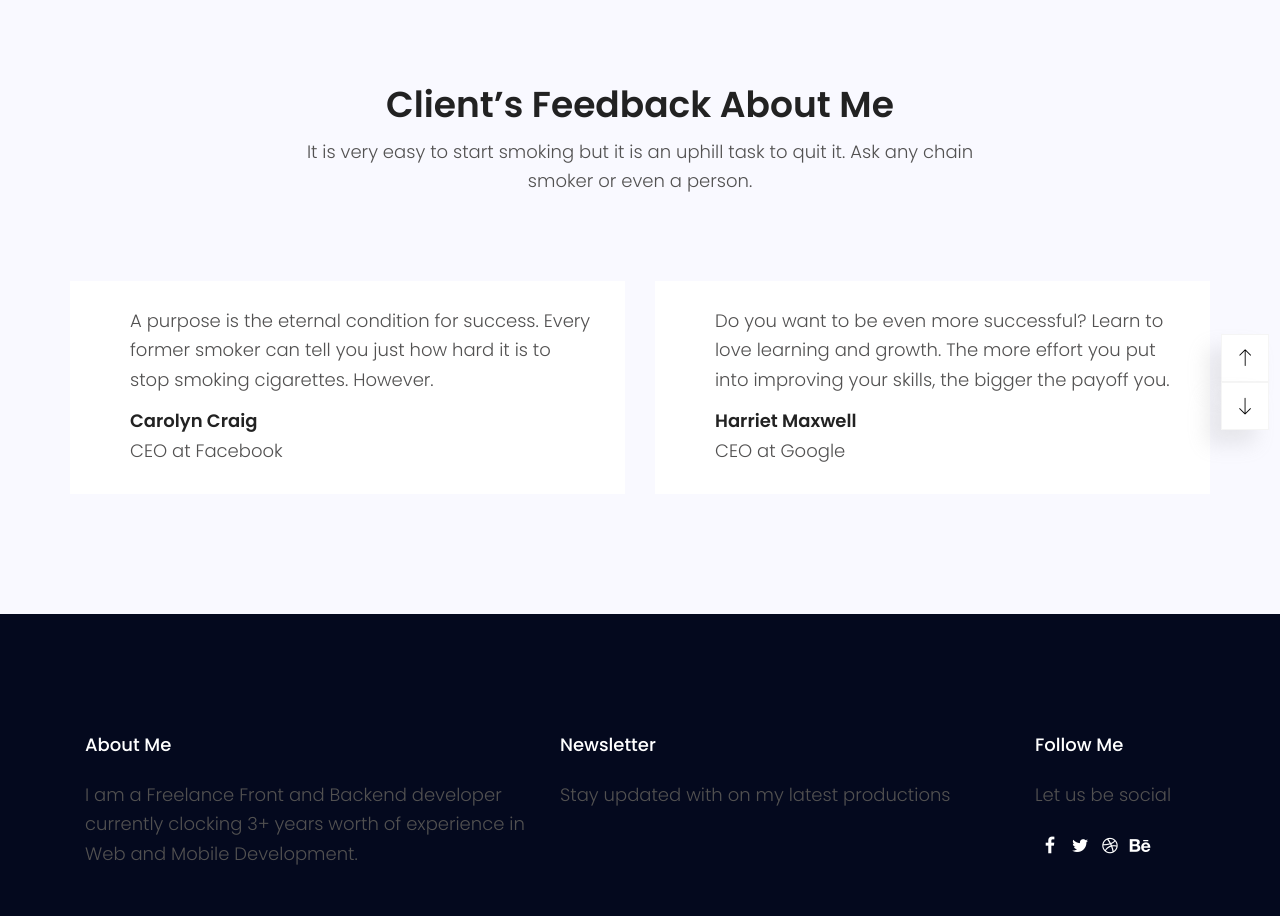
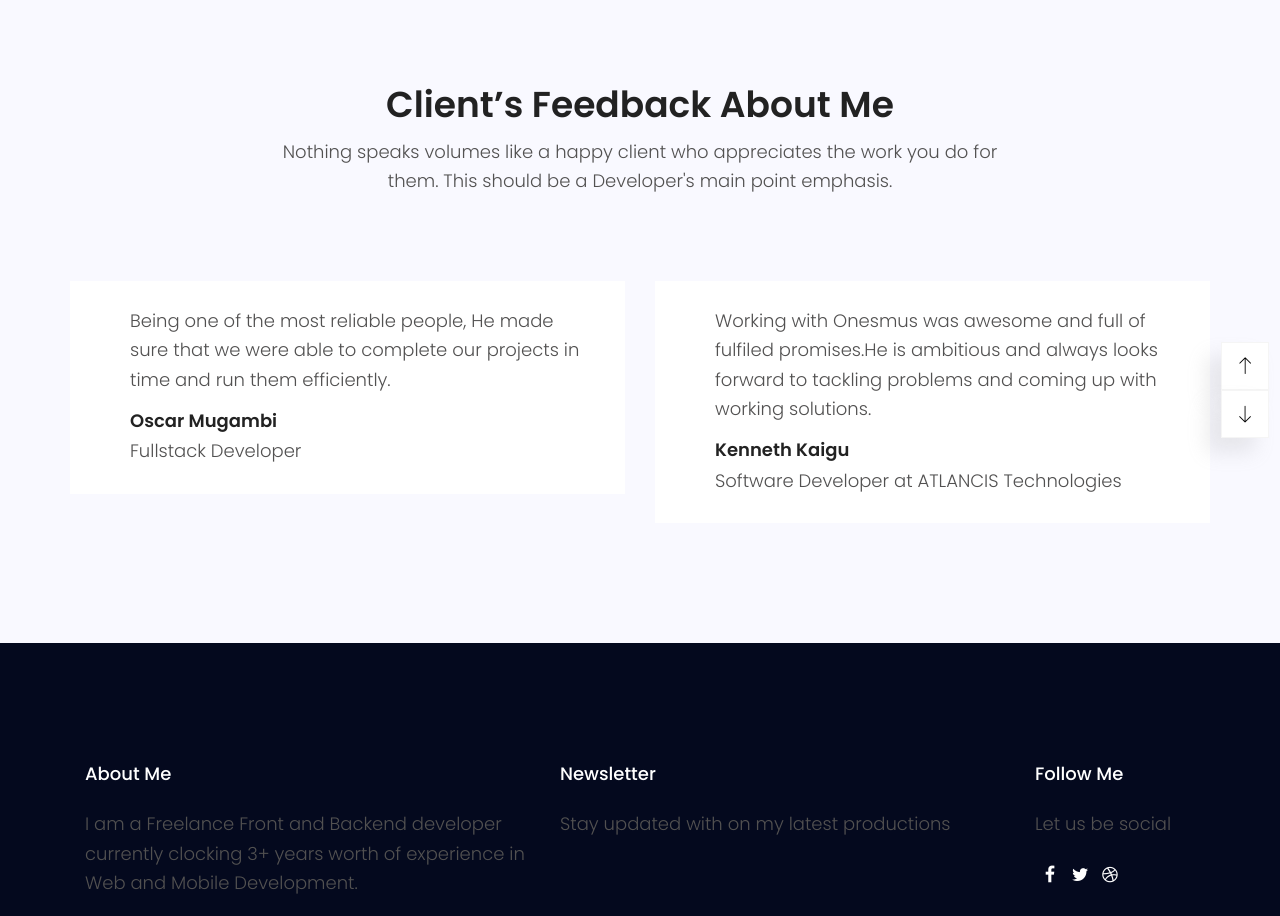
Before and after one commit to Ness70/Ness-Inc-Portfolio, a plain HTML site: page index.html in a window 1280 px wide. Shown: the part 2360-3276 px from the top of the page. Drawn offline with nearby package versions, Linux system fonts and the light colour scheme; some packages are replaced by stand-ins of ours.

Commit message:
Update index.html
Minor update to the landing page

```diff
--- a/index.html
+++ b/index.html
@@ -199,8 +199,8 @@
 					<div class="title text-center">
 						<h1 class="mb-10">Client’s Feedback About Me</h1>
 						<p>
-							It is very easy to start smoking but it is an uphill task to
-							quit it. Ask any chain smoker or even a person.
+							Nothing speaks volumes like a happy client who appreciates the work you
+							do for them. This should be a Developer's main point emphasis.
 						</p>
 					</div>
 				</div>
@@ -213,12 +213,12 @@
 						</div>
 						<div class="desc">
 							<p>
-								Do you want to be even more successful? Learn to love learning
-								and growth. The more effort you put into improving your
-								skills, the bigger the payoff you.
+								Working with Onesmus was awesome and full of fulfiled promises.He is
+								ambitious and always looks forward to tackling problems and coming
+								up with working solutions.
 							</p>
-							<h4>Harriet Maxwell</h4>
-							<p>CEO at Google</p>
+							<h4>Kenneth Kaigu</h4>
+							<p>Software Developer at ATLANCIS Technologies</p>
 						</div>
 					</div>
 					<div class="single-testimonial item d-flex flex-row">
@@ -227,12 +227,11 @@
 						</div>
 						<div class="desc">
 							<p>
-								A purpose is the eternal condition for success. Every former
-								smoker can tell you just how hard it is to stop smoking
-								cigarettes. However.
+								Being one of the most reliable people, He made sure that we were able to complete our
+								projects in time and run them efficiently.
 							</p>
-							<h4>Carolyn Craig</h4>
-							<p>CEO at Facebook</p>
+							<h4>Oscar Mugambi</h4>
+							<p>Fullstack Developer</p>
 						</div>
 					</div>
 				</div>
@@ -268,7 +267,6 @@
 							<a href="#"><i class="fa fa-facebook"></i></a>
 							<a href="#"><i class="fa fa-twitter"></i></a>
 							<a href="#"><i class="fa fa-dribbble"></i></a>
-							<a href="#"><i class="fa fa-behance"></i></a>
 						</div>
 					</div>
 				</div>
```
